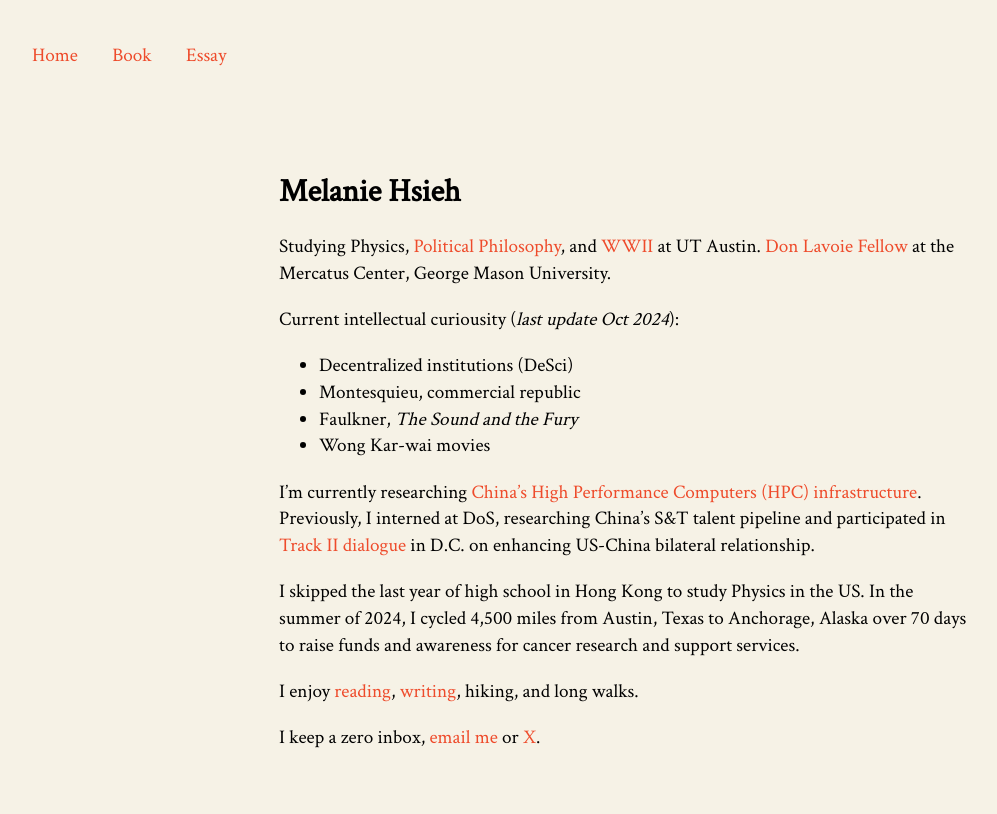
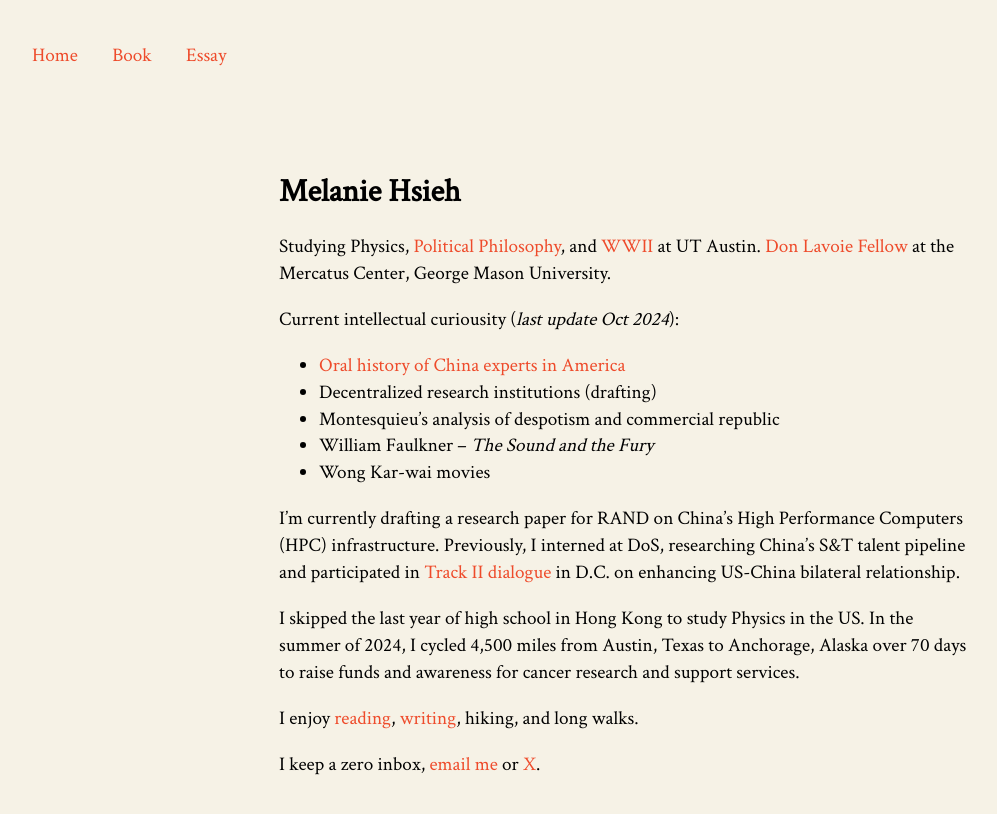
Before and after one commit to melaniehsieh/melaniehsieh.github.io, a Jekyll site: the page built from index.markdown, in a window 1280 px wide. Shown: the top 814 px of the page, without its empty margins (11-1008 px from the left). Built offline with Jekyll 4.4.1, drawn with Linux system fonts in a browser that asks for light colours.

Commit message:
Oct 15, Peking Hotel

```diff
--- a/index.markdown
+++ b/index.markdown
@@ -7,12 +7,13 @@ title: Home
 Studying Physics, [Political Philosophy](https://liberalarts.utexas.edu/coretexts/), and [WWII](https://liberalarts.utexas.edu/history/normandy-scholar-program-on-wwii/) at UT Austin. [Don Lavoie Fellow](https://www.mercatus.org/students/don-lavoie-fellowship) at the Mercatus Center, George Mason University.
 
 Current intellectual curiousity (*last update Oct 2024*):
-- Decentralized institutions (DeSci)
-- Montesquieu, commercial republic
-- Faulkner, *The Sound and the Fury*
+- [Oral history of China experts in America](https://pekinghotel.substack.com/)
+- Decentralized research institutions (drafting)
+- Montesquieu's analysis of despotism and commercial republic
+- William Faulkner -- *The Sound and the Fury*
 - Wong Kar-wai movies
 
-I'm currently researching [China’s High Performance Computers (HPC) infrastructure](https://www.csis.org/analysis/silicon-valley-should-carefully-assess-its-ai-and-semiconductor-dealings-middle-east). Previously, I interned at DoS, researching China's S&T talent pipeline and participated in [Track II dialogue](https://www.linkedin.com/posts/melaniehsieh_uschinarelations-bilateralrelations-taiwan-activity-7098093507575238656-erx_?utm_source=share&utm_medium=member_desktop) in D.C. on enhancing US-China bilateral relationship.
+I'm currently drafting a research paper for RAND on China’s High Performance Computers (HPC) infrastructure. Previously, I interned at DoS, researching China's S&T talent pipeline and participated in [Track II dialogue](https://www.linkedin.com/posts/melaniehsieh_uschinarelations-bilateralrelations-taiwan-activity-7098093507575238656-erx_?utm_source=share&utm_medium=member_desktop) in D.C. on enhancing US-China bilateral relationship.
 
 I skipped the last year of high school in Hong Kong to study Physics in the US. In the summer of 2024, I cycled 4,500 miles from Austin, Texas to Anchorage, Alaska over 70 days to raise funds and awareness for cancer research and support services.
 
```
Also changed, not shown: book.md (+4 -6 lines).
